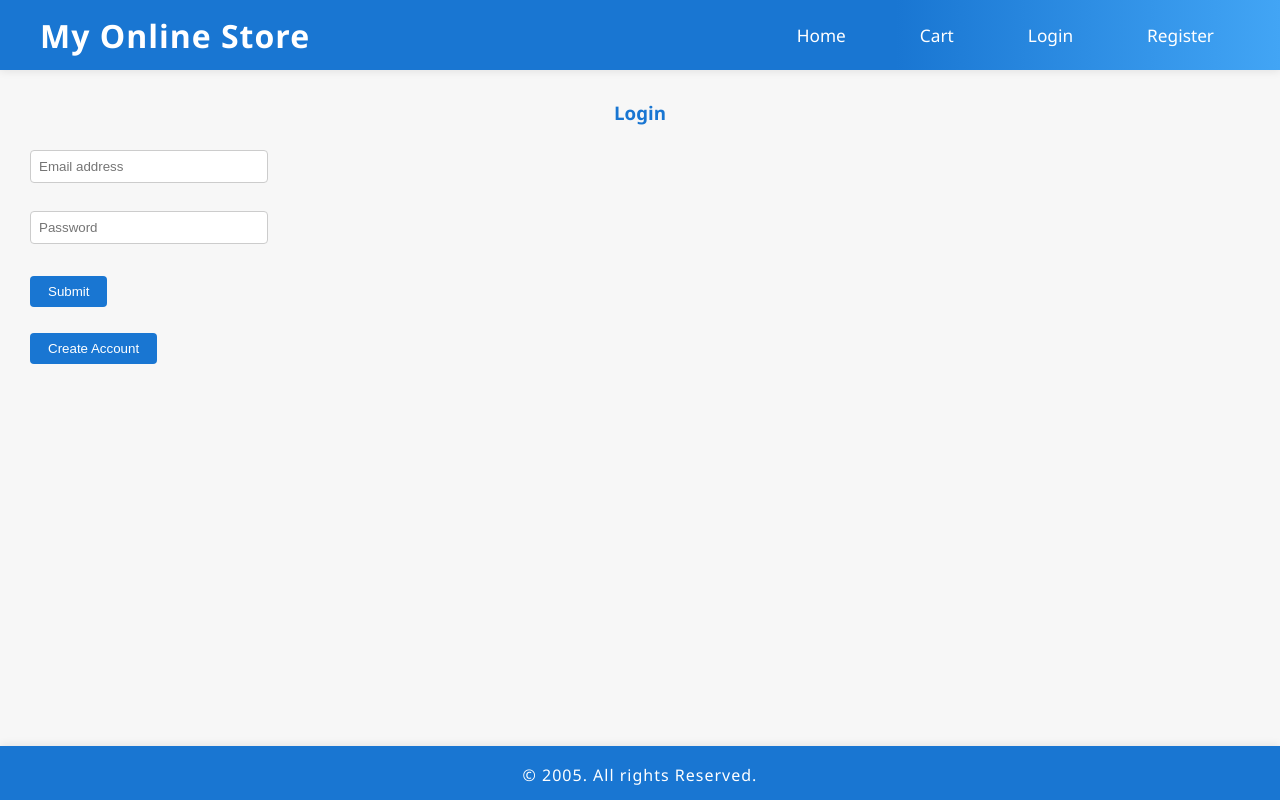
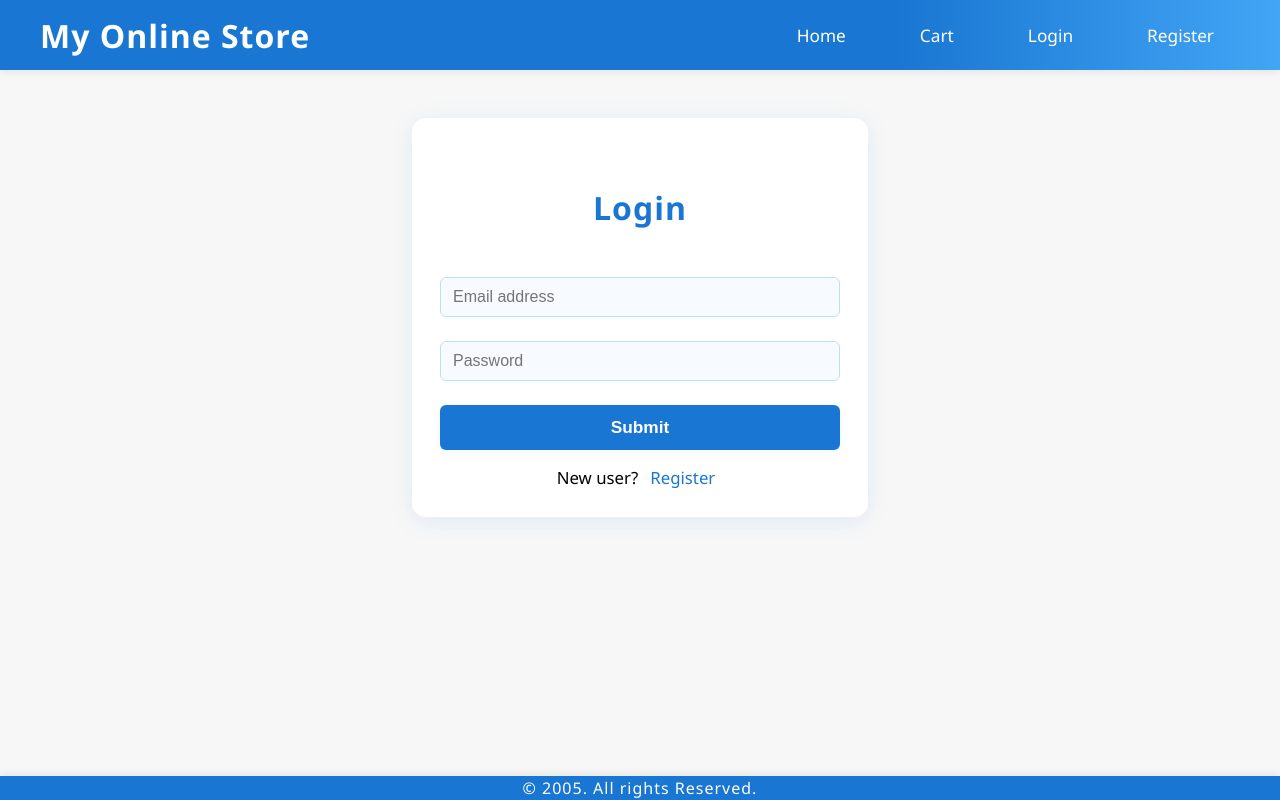
Before and after one commit to Jay-7374/Gcet-React-App, a React (Vite) app: page /login in a window 1280 px wide. Built offline with nearby package versions, Linux system fonts and the light colour scheme.

Commit message:
`Refactored login functionality to use API endpoint for authentication and updated UI components`

```diff
--- a/src/App.css
+++ b/src/App.css
@@ -3,7 +3,6 @@ body {
   font-family: 'Segoe UI', Arial, sans-serif;
   background: #f7f7f7;
 }
-
 
 .App {
   max-width: 600px;
@@ -17,30 +16,6 @@ body {
 h1, h3 {
   color: #1976d2;
   text-align: center;
-}
-
-input[type="text"],
-input[type="password"] {
-  padding: 8px;
-  margin: 6px 0;
-  border: 1px solid #ccc;
-  border-radius: 4px;
-  width: 220px;
-}
-
-button {
-  background: #1976d2;
-  color: #fff;
-  border: none;
-  padding: 8px 18px;
-  border-radius: 4px;
-  cursor: pointer;
-  margin-top: 10px;
-  transition: background 0.2s;
-}
-
-button:hover {
-  background: #125ea2;
 }
 
 hr {
@@ -66,7 +41,6 @@ a {
 a:hover {
   text-decoration: underline;
 }
-
 
 .product-list {
   padding: 32px 0;
--- a/src/components/Footer.css
+++ b/src/components/Footer.css
@@ -3,7 +3,7 @@
   background: #1976d2;
   color: #fff;
   text-align: center;
-  padding: 18px 0 14px 0;
+  padding: 1px 0;
   position: fixed;
   left: 0;
   bottom: 0;
--- /dev/null
+++ b/src/components/Login.css
@@ -0,0 +1,94 @@
+.login-container {
+  max-width: 400px;
+  margin: 48px auto 80px auto;
+  background: #fff;
+  padding: 36px 28px 28px 28px;
+  border-radius: 14px;
+  box-shadow: 0 4px 24px rgba(25, 118, 210, 0.10);
+  display: flex;
+  flex-direction: column;
+  align-items: center;
+}
+
+.login-container h3 {
+  color: #1976d2;
+  text-align: center;
+  margin-bottom: 24px;
+  font-size: 2rem;
+  letter-spacing: 1px;
+  width: 100%;
+}
+
+.login-form {
+  width: 100%;
+  display: flex;
+  flex-direction: column;
+  align-items: center;
+}
+
+.login-container p {
+  width: 100%;
+  margin: 18px 0 0 0;
+  display: flex;
+  flex-direction: column;
+  align-items: center;
+}
+
+.login-container input[type="text"],
+.login-container input[type="password"] {
+  width: 100%;
+  padding: 10px 12px;
+  border: 1px solid #bcdffb;
+  border-radius: 6px;
+  font-size: 1rem;
+  margin-top: 6px;
+  background: #f7faff;
+  transition: border 0.18s;
+  box-sizing: border-box;
+}
+
+.login-container input[type="text"]:focus,
+.login-container input[type="password"]:focus {
+  border: 1.5px solid #1976d2;
+  outline: none;
+  background: #e3f0ff;
+}
+
+.login-container button {
+  width: 100%;
+  background: #1976d2;
+  color: #fff;
+  border: none;
+  padding: 12px 0;
+  border-radius: 6px;
+  font-size: 1.08rem;
+  font-weight: 600;
+  margin-top: 24px;
+  cursor: pointer;
+  transition: background 0.18s;
+  box-shadow: 0 2px 8px rgba(25, 118, 210, 0.07);
+}
+
+.login-container button:hover {
+  background: #125ea2;
+}
+
+.login-container .register-link {
+  text-align: center;
+  margin: 16px 0 0 0;
+  width: 100%;
+  font-size: 1.05rem;
+  display: flex;
+  justify-content: center;
+  gap: 4px;
+  align-items: center;
+}
+
+@media (max-width: 500px) {
+  .login-container {
+    padding: 18px 6px;
+  }
+  .login-container h3 {
+    font-size: 1.3rem;
+  }
+}
--- a/src/components/Login.jsx
+++ b/src/components/Login.jsx
@@ -1,50 +1,71 @@
-import React, { useState } from "react";
+import React, { useState, useContext } from "react";
 import { AppContext } from "../App";
-import { useContext } from "react";
-import { useNavigate } from "react-router-dom";
+import { useNavigate, Link } from "react-router-dom";
+import axios from "axios";
+import "./Login.css";
+
 export default function Login() {
-  const { users, user, setUser } = useContext(AppContext);
+  const { setUser } = useContext(AppContext);
   const [msg, setMsg] = useState();
+  const [loginData, setLoginData] = useState({ email: "", pass: "" });
   const Navigate = useNavigate();
-  const handleSubmit = () => {
-    const found = users.find(
-      (value) => value.email === user.email && value.pass === user.pass
-    );
-    if (found) {
-      setMsg("Welcome " + found.name);
-      setUser({ ...user, name: found.name, token: "123" });
+
+  const handleSubmit = async () => {
+    try {
+      const apiUrl = import.meta.env.VITE_API_URL + "/users/login";
+      console.log("Login API URL:", apiUrl);
+      console.log("Login data:", loginData);
+      const res = await axios.post(apiUrl, loginData);
+
+      if (res.data.message) {
+        setMsg(res.data.message);
+      } else {
+        setMsg("Welcome " + res.data.name);
+        setUser({ ...res.data, token: "123" });
         Navigate("/");
-    } else {
-      setMsg("Invalid User or Password");
+      }
+    } catch (error) {
+      console.error("Login error:", error);
+      setMsg("Login failed. Please try again.");
     }
   };
 
-  const goToRegister = () => {
-    Navigate("/register");
-  };
-
   return (
-    <div style={{ margin: "30px" }}>
+    <div className="login-container">
       <h3>Login</h3>
-      {msg}
+      {msg && <p className="login-message">{msg}</p>}
+      <form
+        className="login-form"
+        onSubmit={(e) => {
+          e.preventDefault();
+          handleSubmit();
+        }}
+      >
         <p>
           <input
             type="text"
             placeholder="Email address"
-          onChange={(e) => setUser({ ...user, email: e.target.value })}
+            value={loginData.email}
+            onChange={(e) =>
+              setLoginData({ ...loginData, email: e.target.value })
+            }
           />
         </p>
         <p>
           <input
             type="password"
             placeholder="Password"
-          onChange={(e) => setUser({ ...user, pass: e.target.value })}
+            value={loginData.pass}
+            onChange={(e) =>
+              setLoginData({ ...loginData, pass: e.target.value })
+            }
           />
         </p>
-      <button onClick={handleSubmit}>Submit</button>
-      <p>
-        <button onClick={goToRegister}>Create Account</button>
-      </p>
+        <button type="submit">Submit</button>
+      </form>
+      <div className="register-link">
+        New user? <Link to="/register">Register</Link>
+      </div>
     </div>
   );
 }
```
Also changed, not shown: 1 other file (tests, documents, lock files or other folders). Lines whose indentation alone changed are shown as unchanged.
